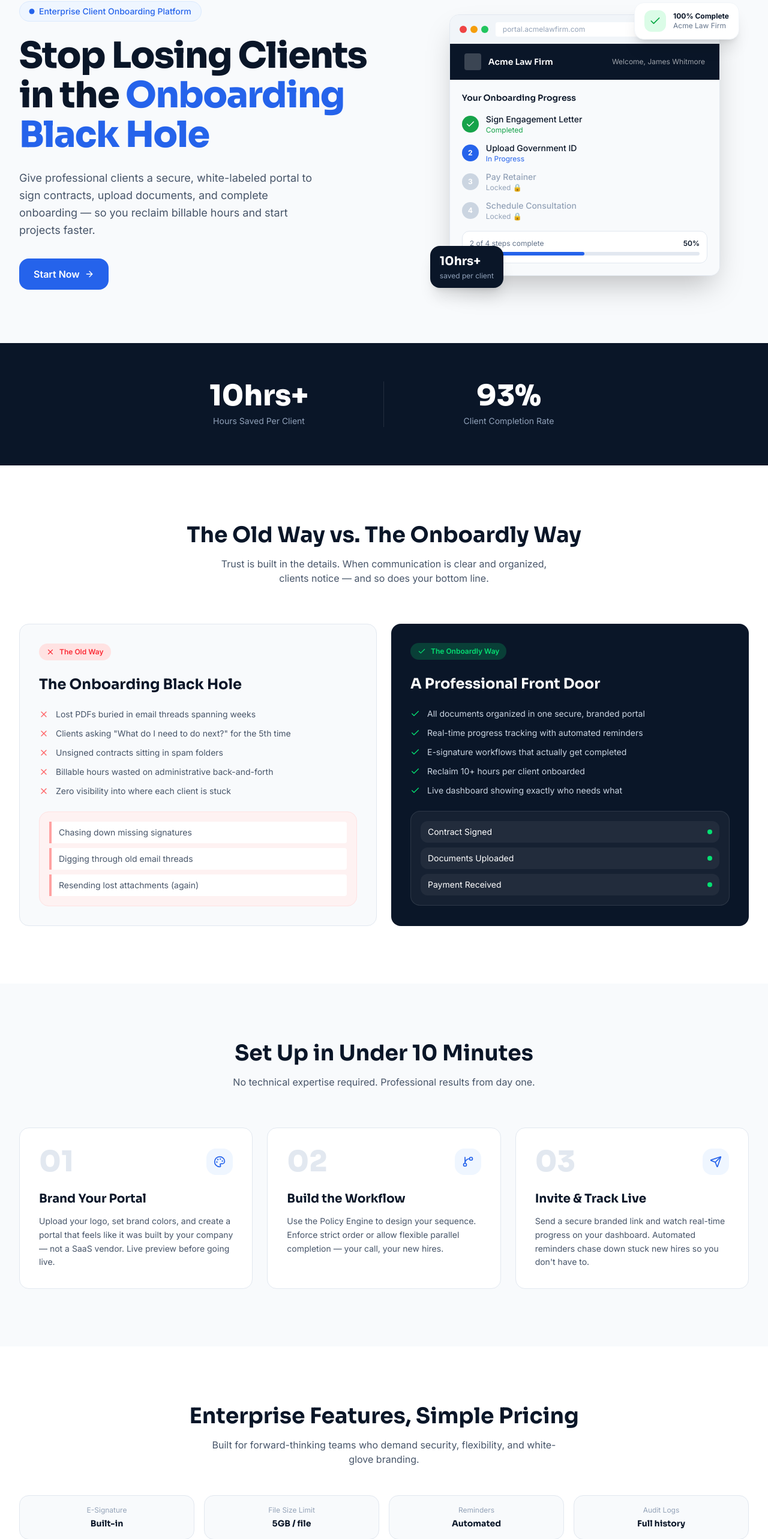
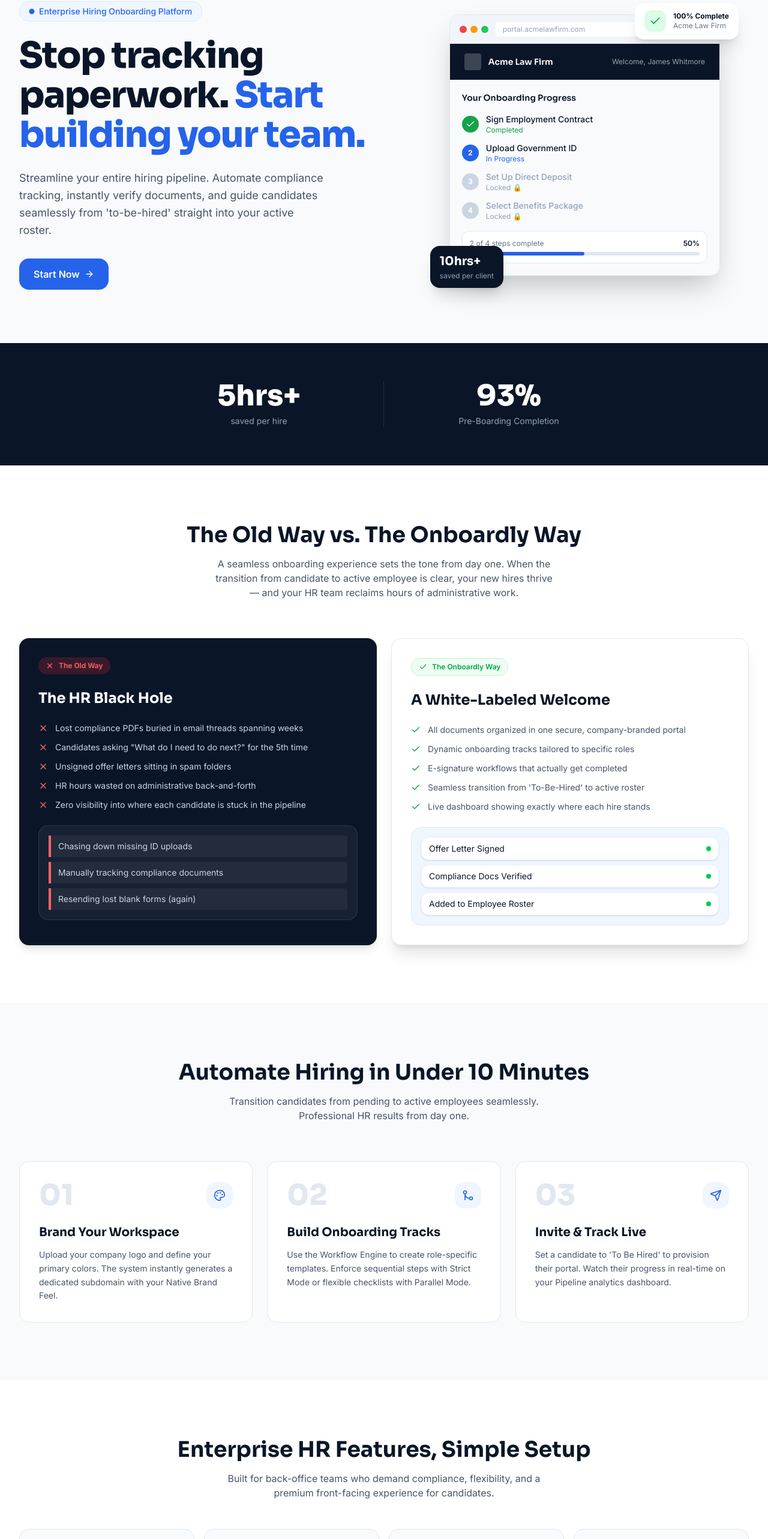
Before and after one commit to DaRealDB/Onboardly_1, a Next.js app: page / in a window 1280 px wide. Shown: the part 120-2686 px from the top of the page at 60% size. Built offline with nearby package versions, Linux system fonts and the light colour scheme; no server answers.

Commit message:
Fixed UI Landing and Login

```diff
--- a/components/landing/comparison.tsx
+++ b/components/landing/comparison.tsx
@@ -3,6 +3,7 @@
 import { motion, Variants } from "framer-motion";
 import { X, Check } from "lucide-react";
 
+// Animations
 const fadeLeft: Variants = {
   hidden: { opacity: 0, x: -28 },
   visible: { opacity: 1, x: 0, transition: { duration: 0.5, ease: "easeOut" } },
@@ -33,49 +34,50 @@ export default function Comparison() {
             The Old Way vs. The Onboardly Way
           </h2>
           <p className="mt-4 text-[#475569] max-w-xl mx-auto">
-            Trust is built in the details. When communication is clear and
-            organized, clients notice — and so does your bottom line.
+            A seamless onboarding experience sets the tone from day one. When
+            the transition from candidate to active employee is clear, your new
+            hires thrive — and your HR team reclaims hours of administrative
+            work.
           </p>
         </motion.div>
 
         <div className="grid md:grid-cols-2 gap-6">
-          {/* Before */}
           <motion.div
-            className="bg-slate-50 border border-slate-200 rounded-2xl p-8"
+            className="bg-[#0A1628] rounded-2xl p-8 shadow-lg"
             initial="hidden"
             whileInView="visible"
             viewport={{ once: true, margin: "-50px" }}
             variants={fadeLeft}
           >
-            <span className="inline-flex items-center gap-2 bg-red-100 text-red-500 text-xs font-semibold px-3 py-1.5 rounded-full mb-6">
+            <span className="inline-flex items-center gap-2 bg-red-500/20 text-red-400 text-xs font-semibold px-3 py-1.5 rounded-full mb-6">
               <X className="w-3.5 h-3.5" /> The Old Way
             </span>
-            <h3 className="font-sora text-2xl font-bold text-[#0A1628] mb-6">
-              The Onboarding Black Hole
+            <h3 className="font-sora text-2xl font-bold text-white mb-6">
+              The HR Black Hole
             </h3>
             <ul className="space-y-3 mb-6">
               {[
-                "Lost PDFs buried in email threads spanning weeks",
-                'Clients asking "What do I need to do next?" for the 5th time',
-                "Unsigned contracts sitting in spam folders",
-                "Billable hours wasted on administrative back-and-forth",
-                "Zero visibility into where each client is stuck",
+                "Lost compliance PDFs buried in email threads spanning weeks",
+                'Candidates asking "What do I need to do next?" for the 5th time',
+                "Unsigned offer letters sitting in spam folders",
+                "HR hours wasted on administrative back-and-forth",
+                "Zero visibility into where each candidate is stuck in the pipeline",
               ].map((item, i) => (
                 <li key={i} className="flex items-start gap-3">
                   <X className="w-4 h-4 text-red-400 flex-shrink-0 mt-0.5" />
-                  <span className="text-[#475569] text-sm">{item}</span>
+                  <span className="text-slate-300 text-sm">{item}</span>
                 </li>
               ))}
             </ul>
-            <div className="bg-red-50 border border-red-100 rounded-xl p-4 space-y-2">
+            <div className="bg-white/5 border border-white/10 rounded-xl p-4 space-y-2">
               {[
-                "Chasing down missing signatures",
-                "Digging through old email threads",
-                "Resending lost attachments (again)",
+                "Chasing down missing ID uploads",
+                "Manually tracking compliance documents",
+                "Resending lost blank forms (again)",
               ].map((t, i) => (
                 <div
                   key={i}
-                  className="bg-white border-l-4 border-red-300 px-3 py-2 text-sm text-[#475569] rounded-r"
+                  className="bg-white/5 border-l-4 border-red-400 px-3 py-2 text-sm text-slate-300 rounded-r"
                 >
                   {t}
                 </div>
@@ -83,46 +85,45 @@ export default function Comparison() {
             </div>
           </motion.div>
 
-          {/* After */}
           <motion.div
-            className="bg-[#0A1628] rounded-2xl p-8"
+            className="bg-white border border-slate-200 rounded-2xl p-8 shadow-xl"
             initial="hidden"
             whileInView="visible"
             viewport={{ once: true, margin: "-50px" }}
             variants={fadeRight}
           >
-            <span className="inline-flex items-center gap-2 bg-green-400/20 text-green-400 text-xs font-semibold px-3 py-1.5 rounded-full mb-6">
+            <span className="inline-flex items-center gap-2 bg-green-50 text-green-600 border border-green-200 text-xs font-semibold px-3 py-1.5 rounded-full mb-6">
               <Check className="w-3.5 h-3.5" /> The Onboardly Way
             </span>
-            <h3 className="font-sora text-2xl font-bold text-white mb-6">
-              A Professional Front Door
+            <h3 className="font-sora text-2xl font-bold text-[#0A1628] mb-6">
+              A White-Labeled Welcome
             </h3>
             <ul className="space-y-3 mb-6">
               {[
-                "All documents organized in one secure, branded portal",
-                "Real-time progress tracking with automated reminders",
+                "All documents organized in one secure, company-branded portal",
+                "Dynamic onboarding tracks tailored to specific roles",
                 "E-signature workflows that actually get completed",
-                "Reclaim 10+ hours per client onboarded",
-                "Live dashboard showing exactly who needs what",
+                "Seamless transition from 'To-Be-Hired' to active roster",
+                "Live dashboard showing exactly where each hire stands",
               ].map((item, i) => (
                 <li key={i} className="flex items-start gap-3">
-                  <Check className="w-4 h-4 text-green-400 flex-shrink-0 mt-0.5" />
-                  <span className="text-slate-300 text-sm">{item}</span>
+                  <Check className="w-4 h-4 text-green-600 flex-shrink-0 mt-0.5" />
+                  <span className="text-[#475569] text-sm">{item}</span>
                 </li>
               ))}
             </ul>
-            <div className="bg-white/5 border border-white/10 rounded-xl p-4 space-y-2">
+            <div className="bg-blue-50 border border-blue-100 rounded-xl p-4 space-y-2">
               {[
-                "Contract Signed",
-                "Documents Uploaded",
-                "Payment Received",
+                "Offer Letter Signed",
+                "Compliance Docs Verified",
+                "Added to Employee Roster",
               ].map((t, i) => (
                 <div
                   key={i}
-                  className="bg-white/5 px-3 py-2 text-sm text-white rounded-lg flex items-center justify-between"
+                  className="bg-white border border-blue-100/50 shadow-sm px-3 py-2 text-sm text-[#0A1628] rounded-lg flex items-center justify-between"
                 >
                   {t}
-                  <span className="w-2 h-2 bg-green-400 rounded-full" />
+                  <span className="w-2 h-2 bg-green-500 rounded-full" />
                 </div>
               ))}
             </div>
--- a/components/landing/features.tsx
+++ b/components/landing/features.tsx
@@ -1,9 +1,64 @@
 "use client";
 
+// Imports
 import { motion, Variants } from "framer-motion";
-import { HOW_IT_WORKS, SECONDARY_FEATURES } from "./data";
-import { Shield, Palette } from "lucide-react";
-import * as Icons from "lucide-react";
+import {
+  Shield,
+  Palette,
+  GitMerge,
+  Send,
+  Bell,
+  Globe,
+  LineChart,
+} from "lucide-react";
+
+// Data
+const HOW_IT_WORKS = [
+  {
+    step: "01",
+    title: "Brand Your Workspace",
+    description:
+      "Upload your company logo and define your primary colors. The system instantly generates a dedicated subdomain with your Native Brand Feel.",
+    icon: Palette,
+  },
+  {
+    step: "02",
+    title: "Build Onboarding Tracks",
+    description:
+      "Use the Workflow Engine to create role-specific templates. Enforce sequential steps with Strict Mode or flexible checklists with Parallel Mode.",
+    icon: GitMerge,
+  },
+  {
+    step: "03",
+    title: "Invite & Track Live",
+    description:
+      "Set a candidate to 'To Be Hired' to provision their portal. Watch their progress in real-time on your Pipeline analytics dashboard.",
+    icon: Send,
+  },
+];
+
+const SECONDARY_FEATURES = [
+  {
+    title: "Workflow Engine",
+    desc: "Design macro-templates for full onboarding tracks or micro-snippets for one-off document requests.",
+    icon: GitMerge,
+  },
+  {
+    title: "Live Notifications",
+    desc: "Real-time alerts in your notification center when a candidate submits a document or finishes a track.",
+    icon: Bell,
+  },
+  {
+    title: "Custom Subdomains",
+    desc: "Dedicated workspaces (e.g., company.onboardly.com) automatically provisioned upon tenant sign-up.",
+    icon: Globe,
+  },
+  {
+    title: "Pipeline Analytics",
+    desc: "Monitor your Total Active Hires and completion rates to identify bottlenecks in the HR process.",
+    icon: LineChart,
+  },
+];
 
 // Animations
 const fadeUp: Variants = {
@@ -25,7 +80,6 @@ const fadeRight: Variants = {
 export default function Features() {
   return (
     <>
-      {/* How It Works Section */}
       <section id="how-it-works" className="bg-[#F8FAFC] py-24">
         <div className="max-w-7xl mx-auto px-4 sm:px-6 lg:px-8">
           <motion.div
@@ -36,19 +90,16 @@ export default function Features() {
             variants={fadeUp}
           >
             <h2 className="font-sora text-4xl font-bold text-[#0A1628]">
-              Set Up in Under 10 Minutes
+              Automate Hiring in Under 10 Minutes
             </h2>
             <p className="mt-4 text-[#475569] max-w-xl mx-auto">
-              No technical expertise required. Professional results from day
-              one.
+              Transition candidates from pending to active employees seamlessly.
+              Professional HR results from day one.
             </p>
           </motion.div>
-
           <div className="grid md:grid-cols-3 gap-6">
             {HOW_IT_WORKS.map((step, i) => {
-              const IconComponent = Icons[
-                step.icon as keyof typeof Icons
-              ] as React.ComponentType<{ className?: string }>;
+              const IconComponent = step.icon;
               return (
                 <motion.div
                   key={i}
@@ -81,7 +132,6 @@ export default function Features() {
         </div>
       </section>
 
-      {/* Features Bento Section */}
       <section id="features" className="bg-white py-24">
         <div className="max-w-7xl mx-auto px-4 sm:px-6 lg:px-8">
           <motion.div
@@ -92,21 +142,19 @@ export default function Features() {
             variants={fadeUp}
           >
             <h2 className="font-sora text-4xl font-bold text-[#0A1628]">
-              Enterprise Features, Simple Pricing
+              Enterprise HR Features, Simple Setup
             </h2>
             <p className="mt-4 text-[#475569] max-w-xl mx-auto">
-              Built for forward-thinking teams who demand security, flexibility,
-              and white-glove branding.
+              Built for back-office teams who demand compliance, flexibility,
+              and a premium front-facing experience for candidates.
             </p>
           </motion.div>
-
-          {/* Stats strip */}
           <div className="grid grid-cols-2 md:grid-cols-4 gap-4 mb-6">
             {[
-              { label: "E-Signature", value: "Built-in" },
-              { label: "File Size Limit", value: "5GB / file" },
-              { label: "Reminders", value: "Automated" },
-              { label: "Audit Logs", value: "Full history" },
+              { label: "Digital Signatures", value: "Verified" },
+              { label: "Data Architecture", value: "Multi-Tenant" },
+              { label: "Candidate Status", value: "Real-Time Tracking" },
+              { label: "Access Control", value: "Role-Based" },
             ].map((stat, i) => (
               <div
                 key={i}
@@ -120,9 +168,7 @@ export default function Features() {
             ))}
           </div>
 
-          {/* Bento grid */}
           <div className="grid grid-cols-1 md:grid-cols-3 gap-4">
-            {/* Large dark tile */}
             <motion.div
               className="md:col-span-2 bg-[#0A1628] rounded-2xl p-8"
               initial="hidden"
@@ -134,18 +180,19 @@ export default function Features() {
                 <Shield className="w-6 h-6 text-white" />
               </div>
               <h3 className="font-sora text-2xl font-bold text-white mb-3">
-                Secure Document Vault
+                Global Document Vault
               </h3>
               <p className="text-slate-300 text-sm leading-relaxed mb-6 max-w-md">
-                Industry-standard AES-256 encryption protects every file.
-                Role-based access controls ensure only authorized users see
-                sensitive documents. SOC 2 Type II compliant infrastructure.
+                A centralized repository for reviewing all uploaded company
+                documentation. Sort by pending or verified statuses, download
+                raw files, and manage historical employee records with
+                enterprise-grade security.
               </p>
               <div className="flex flex-wrap gap-2">
                 {[
-                  "AES-256 Encryption",
+                  "Verified Signatures",
                   "Role-Based Access",
-                  "SOC 2 Type II",
+                  "Encrypted PDFs",
                 ].map((b) => (
                   <span
                     key={b}
@@ -157,7 +204,6 @@ export default function Features() {
               </div>
             </motion.div>
 
-            {/* White-label tile */}
             <motion.div
               className="bg-[#F8FAFC] rounded-2xl p-8 border border-slate-200 hover:border-[#2563EB] hover:shadow-lg transition-all duration-300"
               initial="hidden"
@@ -169,11 +215,12 @@ export default function Features() {
                 <Palette className="w-6 h-6 text-[#2563EB]" />
               </div>
               <h3 className="font-sora text-lg font-bold text-[#0A1628] mb-2">
-                Dynamic White-Labeling
+                CSS Variable Engine
               </h3>
               <p className="text-[#475569] text-sm leading-relaxed mb-5">
-                Your brand, your rules. Upload logos, set colors, and customize
-                every element. New hires never see our name — just yours.
+                Maintain visual isolation. Candidates engage with your custom
+                primary colors and logos, ensuring a premium, fully
+                white-labeled experience.
               </p>
               <div className="flex gap-2">
                 <div className="w-8 h-8 bg-[#2563EB] rounded-lg" />
@@ -182,11 +229,8 @@ export default function Features() {
               </div>
             </motion.div>
 
-            {/* 4 smaller tiles */}
             {SECONDARY_FEATURES.map((feature, i) => {
-              const IconComponent = Icons[
-                feature.icon as keyof typeof Icons
-              ] as React.ComponentType<{ className?: string }>;
+              const IconComponent = feature.icon;
               return (
                 <motion.div
                   key={i}
--- a/components/landing/final-cta.tsx
+++ b/components/landing/final-cta.tsx
@@ -41,9 +41,8 @@ export default function FinalCTA() {
           variants={fadeUp}
           className="mt-6 text-lg text-slate-300 max-w-2xl mx-auto"
         >
-          Join 1,200+ professional service firms who&apos;ve reclaimed their
-          time, impressed their clients, and protected their margins with
-          Onboardly.
+          Join Onboardly today to ditch the manual paperwork and give every new
+          hire a premium welcome on day one.
         </motion.p>
 
         <motion.div
@@ -51,31 +50,11 @@ export default function FinalCTA() {
           className="mt-10 flex flex-col sm:flex-row items-center justify-center gap-4"
         >
           <Link
-            href="/auth/signup"
+            href="/auth/login?mode=signup"
             className="inline-flex items-center gap-2 bg-[#2563EB] text-white px-8 py-4 rounded-xl font-semibold text-lg hover:bg-[#3B82F6] hover:shadow-xl hover:-translate-y-0.5 transition-all duration-200"
           >
-            Start Your Free 14-Day Trial <ArrowRight className="w-5 h-5" />
+            Join Now! <ArrowRight className="w-5 h-5" />
           </Link>
-          <Link
-            href="/auth/signup"
-            className="border border-white/20 text-white px-8 py-4 rounded-xl font-semibold text-lg hover:bg-white/10 transition-colors"
-          >
-            View Demo
-          </Link>
-        </motion.div>
-
-        <motion.div
-          variants={fadeUp}
-          className="mt-8 flex flex-wrap items-center justify-center gap-8 text-slate-400 text-sm"
-        >
-          {[
-            "Setup in under 10 minutes",
-            "Cancel anytime, no questions asked",
-          ].map((t) => (
-            <span key={t} className="flex items-center gap-2">
-              <Check className="w-4 h-4 text-green-400" /> {t}
-            </span>
-          ))}
         </motion.div>
       </motion.div>
     </section>
--- a/components/landing/hero.tsx
+++ b/components/landing/hero.tsx
@@ -48,7 +48,7 @@ export default function Hero() {
                 transition={{ repeat: Infinity, duration: 2 }}
               />
               <span className="text-[#2563EB] text-sm font-medium">
-                Enterprise Client Onboarding Platform
+                Enterprise Hiring Onboarding Platform
               </span>
             </motion.div>
 
@@ -56,17 +56,17 @@ export default function Hero() {
               variants={fadeUp}
               className="font-sora text-5xl md:text-6xl font-extrabold text-[#0A1628] leading-[1.1] tracking-tight"
             >
-              Stop Losing Clients in the{" "}
-              <span className="text-[#2563EB]">Onboarding Black Hole</span>
+              Stop tracking paperwork.{" "}
+              <span className="text-[#2563EB]">Start building your team.</span>
             </motion.h1>
 
             <motion.p
               variants={fadeUp}
               className="mt-6 text-lg text-[#475569] leading-relaxed max-w-lg"
             >
-              Give professional clients a secure, white-labeled portal to sign
-              contracts, upload documents, and complete onboarding — so you
-              reclaim billable hours and start projects faster.
+              Streamline your entire hiring pipeline. Automate compliance
+              tracking, instantly verify documents, and guide candidates
+              seamlessly from 'to-be-hired' straight into your active roster.
             </motion.p>
 
             <motion.div
@@ -131,7 +131,7 @@ export default function Hero() {
                   <div className="space-y-3">
                     {[
                       {
-                        label: "Sign Engagement Letter",
+                        label: "Sign Employment Contract",
                         status: "Completed",
                         done: true,
                         active: false,
@@ -147,7 +147,7 @@ export default function Hero() {
                         num: "2",
                       },
                       {
-                        label: "Pay Retainer",
+                        label: "Set Up Direct Deposit",
                         status: "Locked 🔒",
                         done: false,
                         active: false,
@@ -155,7 +155,7 @@ export default function Hero() {
                         num: "3",
                       },
                       {
-                        label: "Schedule Consultation",
+                        label: "Select Benefits Package",
                         status: "Locked 🔒",
                         done: false,
                         active: false,
--- a/components/landing/metrics.tsx
+++ b/components/landing/metrics.tsx
@@ -77,8 +77,8 @@ export default function Metrics() {
       <div className="max-w-4xl mx-auto px-4 sm:px-6 lg:px-8">
         <div className="grid grid-cols-1 md:grid-cols-2 gap-0 divide-y md:divide-y-0 md:divide-x divide-white/10">
           {[
-            { label: "Hours Saved Per Client", end: 10, suffix: "hrs+" },
-            { label: "Client Completion Rate", end: 93, suffix: "%" },
+            { label: "saved per hire", end: 5, suffix: "hrs+" },
+            { label: "Pre-Boarding Completion", end: 93, suffix: "%" },
           ].map((m, i) => (
             <motion.div
               key={i}
```
Also changed, not shown: app/auth/login/page.tsx (+23 -65 lines), components/landing/footer.tsx (+6 -9 lines), components/landing/navbar.tsx (+55 -9 lines).
